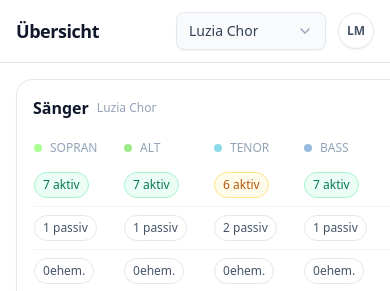
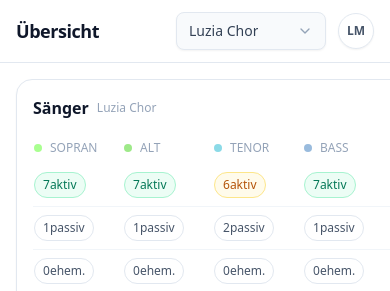
Before and after one commit to TechvibeVentures/Choirmaster, a Next.js app: page /dashboard in a window 390 px wide. Shown: the top 291 px of the page. Built offline with nearby package versions, Linux system fonts and the light colour scheme.

Commit message:
Fix mobile label typing

```diff
--- a/app/(app)/dashboard/page.tsx
+++ b/app/(app)/dashboard/page.tsx
@@ -182,8 +182,8 @@
               <tbody className="divide-y divide-slate-100">
                 {(
                   [
-                    { label: "aktiv", key: "active" },
-                    { label: "passiv", key: "passive" },
+                    { label: "aktiv", shortLabel: "aktiv", key: "active" },
+                    { label: "passiv", shortLabel: "passiv", key: "passive" },
                     { label: "ehemalig", shortLabel: "ehem.", key: "former" }
                   ] as const
                 ).map((row) => {
```
